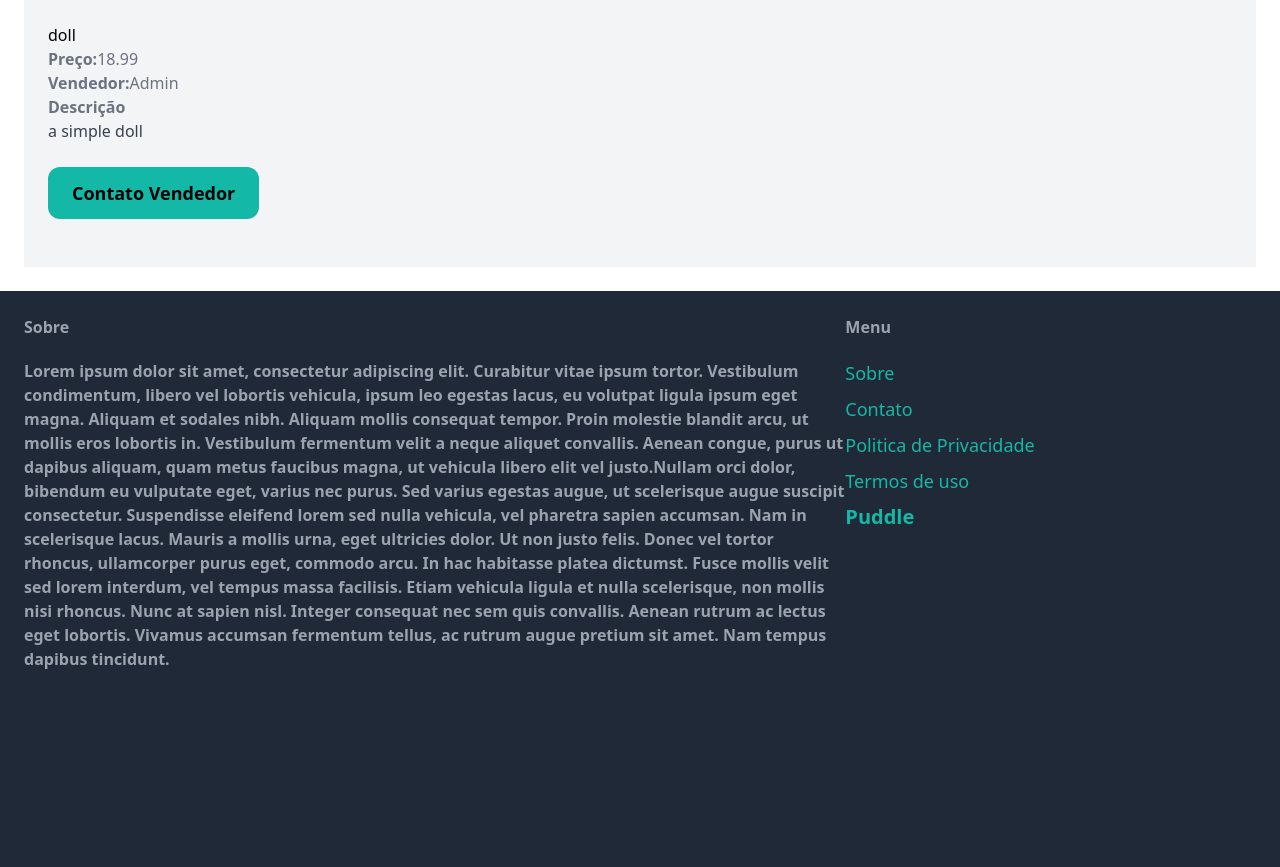
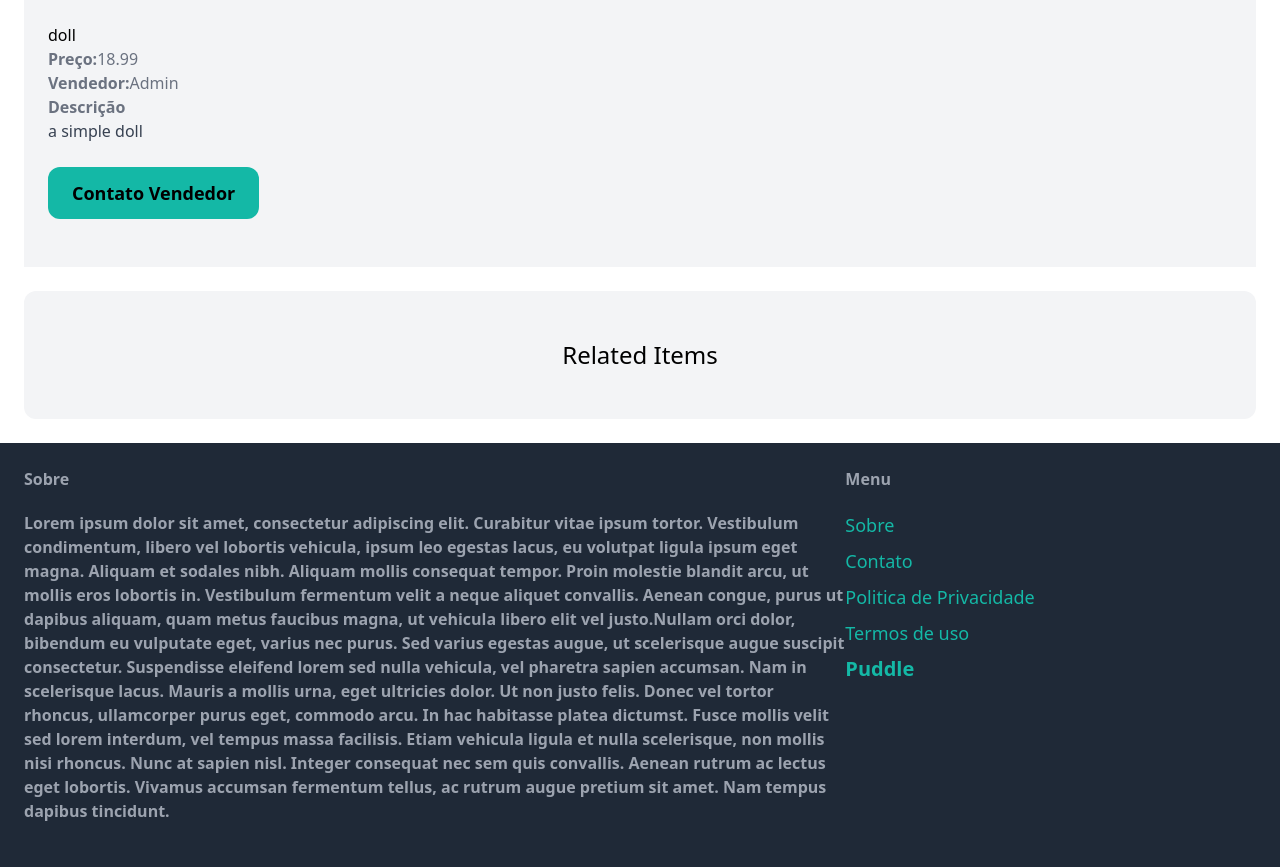
Before and after one commit to BrunoAntunes21/Puddle_revis-o, a Django app: page /item/1/ in a window 1280 px wide. Shown: the part 365-1232 px from the top of the page. Before the commit the page ends 1034 px from the top, so only its background shows below. Run offline with Django 4.2, Linux system fonts and the light colour scheme; data comes from the database, SQL or seed files in the repository; some libraries are stand-ins or nearby versions.

Commit message:
incorporação da amostra de itens na mesma seção

```diff
--- a/puddle/core/templates/core/index.html
+++ b/puddle/core/templates/core/index.html
@@ -1,7 +1,6 @@
 {% extends 'core/base.html' %}
 {%block title%}
-    Home-Index
-{% endblock %}
+    Home-Index{% endblock %}
 <hr>
     {% block content %}
        <div class="mt-6 px-6 py-12 bg-gray-100 rounded-xl">
--- a/puddle/item/templates/item/detail.html
+++ b/puddle/item/templates/item/detail.html
@@ -24,4 +24,30 @@
     </div>
 
 </div>
+ <div class="mt-6 px-6 py-12 bg-gray-100 rounded-xl">
+           <h2 class="Mb-12 text-2xl text-center">Related Items</h2>
+
+
+           <div class="grid grid-cols-3 gap-3">
+               {% for item in related_items %}
+                <div>
+                    <a href="{% url 'item:detail' item.id %}">
+                        <div>
+                            <img src="{{ item.image.url }}" class="rounded-t-xl">
+                        </div>
+
+                        <div class="p-6 bg-white rounded-b-xl">
+                            <h2 class="text-2xl">{{ item.name}}</h2>
+                            <p class="text-gray-500">Price :{{item.price}}</p>
+                        </div>
+
+
+                    </a>
+                </div>
+               {% endfor %}
+
+
+           </div>
+
+       </div>
 {% endblock %}
--- a/puddle/item/views.py
+++ b/puddle/item/views.py
@@ -5,6 +5,7 @@
 # Criando o item_detail
 def detail(request,pk):
     item = get_object_or_404(Item,pk=pk)
+    #recuperando os items da mesma categoria
     related_items=Item.objects.filter(category=item.category,is_sold=False).exclude(pk=pk)[0:3]
-    return render(request,'item/detail.html',{'item':item,'related items':related_items
+    return render(request,'item/detail.html',{'item':item,'related_items':related_items
                                               })
```
